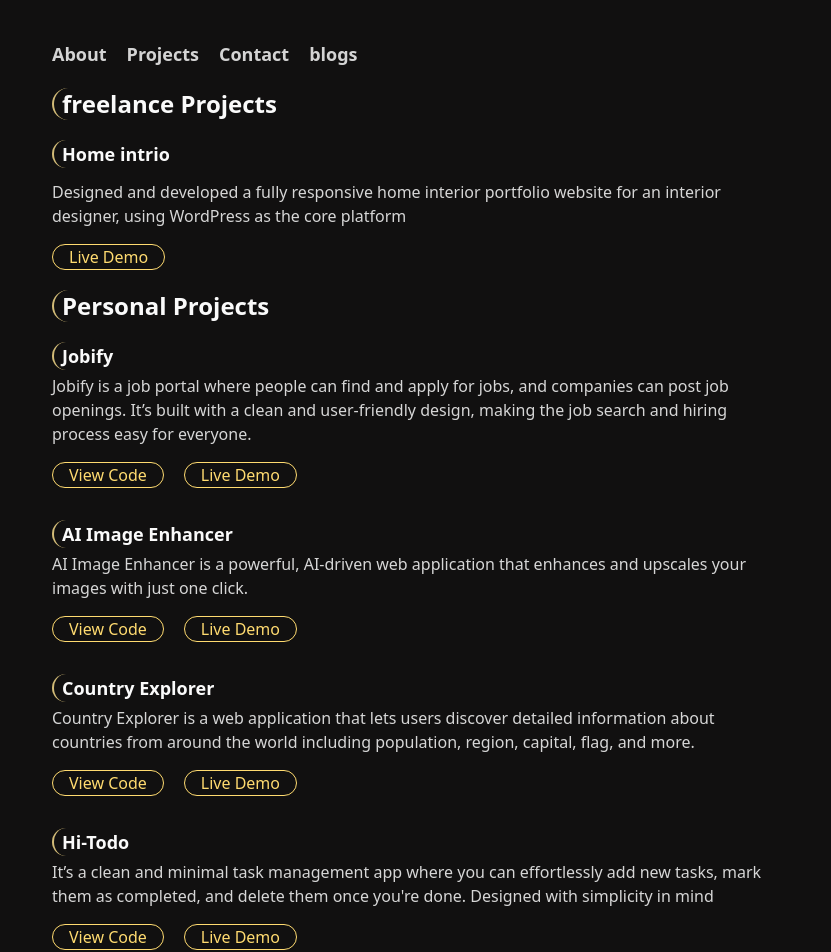
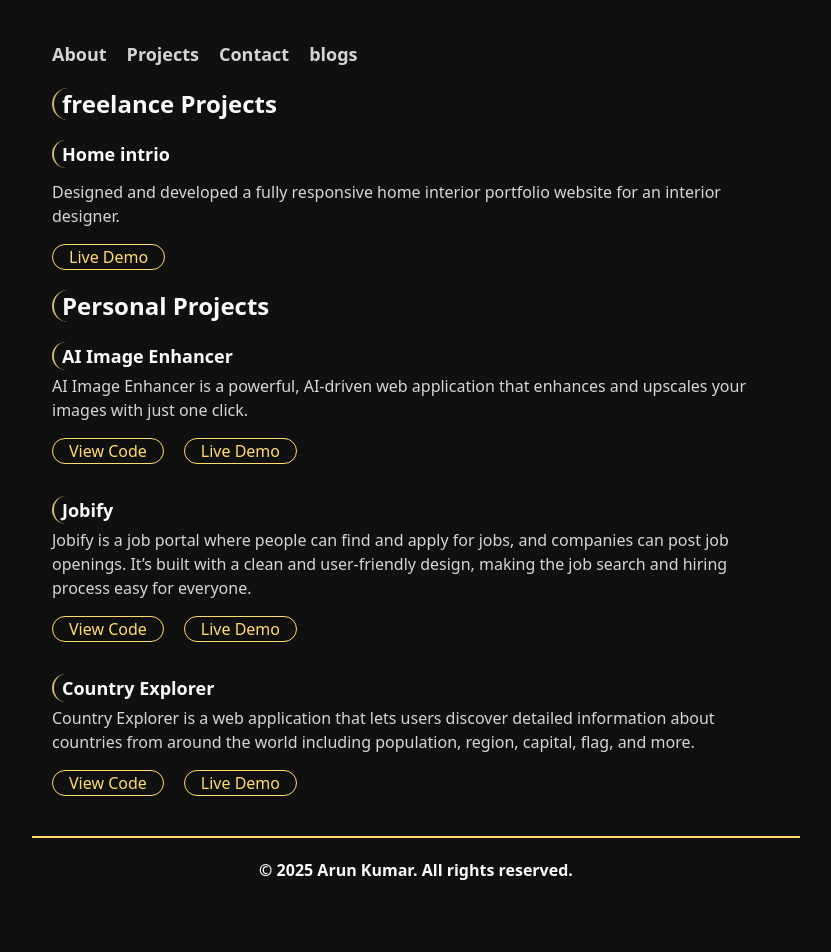
Before and after one commit to hiarun01/my-portfolio, a React (Vite) app: page /projects in a window 1280 px wide. Shown: the top 952 px of the page, without its empty margins (224-1055 px from the left). After the commit the page ends 922 px from the top, so only its background shows below. Built offline with nearby package versions, Linux system fonts and the light colour scheme.

Commit message:
changes on projects

```diff
--- a/src/components/Pages/Projects.jsx
+++ b/src/components/Pages/Projects.jsx
@@ -4,19 +4,11 @@ const Projects = () => {
       Id: "1",
       title: "Home intrio",
       description:
-        "Designed and developed a fully responsive home interior portfolio website for an interior designer, using WordPress as the core platform",
+        "Designed and developed a fully responsive home interior portfolio website for an interior designer.",
       live: "https://homeintrio.com/",
     },
   ];
   const personalProjects = [
-    {
-      Id: "1",
-      title: "Jobify",
-      description:
-        "Jobify is a job portal where people can find and apply for jobs, and companies can post job openings. It’s built with a clean and user-friendly design, making the job search and hiring process easy for everyone.",
-      github: "https://github.com/hiarun01/Jobify",
-      live: "https://hi-jobify.vercel.app/",
-    },
     {
       Id: "2",
       title: "AI Image Enhancer",
@@ -26,20 +18,21 @@ const Projects = () => {
       live: "https://hi-ai-image-enhancer.vercel.app/",
     },
     {
+      Id: "1",
+      title: "Jobify",
+      description:
+        "Jobify is a job portal where people can find and apply for jobs, and companies can post job openings. It’s built with a clean and user-friendly design, making the job search and hiring process easy for everyone.",
+      github: "https://github.com/hiarun01/Jobify",
+      live: "https://hi-jobify.vercel.app/",
+    },
+
+    {
       Id: "3",
       title: "Country Explorer",
       description:
         "Country Explorer is a web application that lets users discover detailed information about countries from around the world including population, region, capital, flag, and more.",
       github: "https://github.com/hiarun01/Country-Explorer",
       live: "https://country-explorer-kappa.vercel.app/",
-    },
-    {
-      Id: "4",
-      title: "Hi-Todo",
-      description:
-        "It’s a clean and minimal task management app where you can effortlessly add new tasks, mark them as completed, and delete them once you're done. Designed with simplicity in mind",
-      github: "https://github.com/hiarun01/hi-todo",
-      live: "https://hi-todo.vercel.app/",
     },
   ];
 
```
